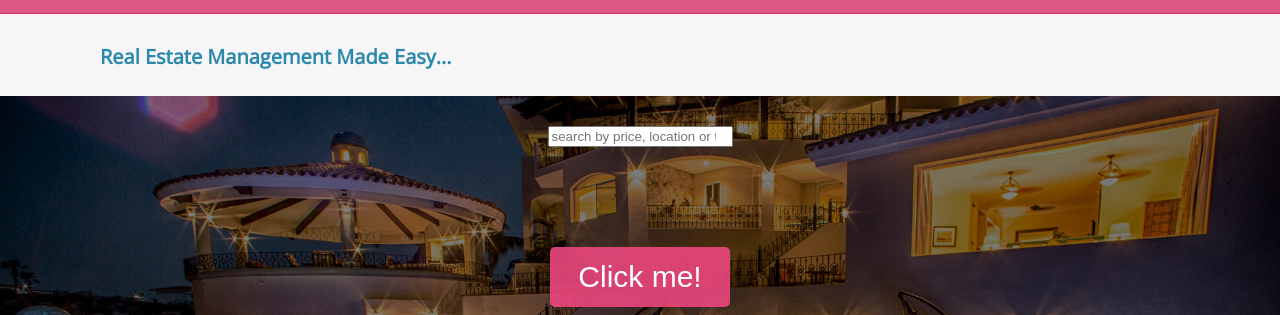
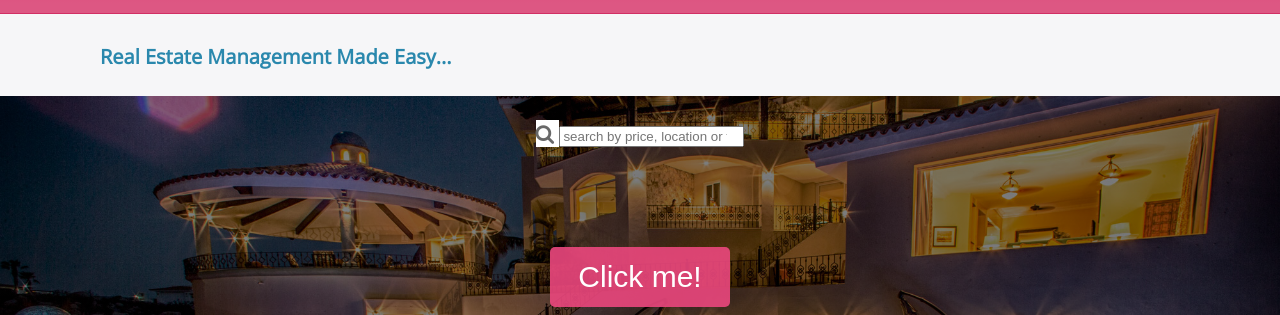
Before and after one commit to chubibest/PropertyPro-lite, a plain HTML site: page UI/user.html in a window 1280 px wide. Shown: the part 54-369 px from the top of the page. Drawn offline with nearby package versions, Linux system fonts and the light colour scheme.

```diff
--- a/UI/css/user.css
+++ b/UI/css/user.css
@@ -19,7 +19,9 @@
 
 #search_area label {
   background: #ffffff;
-  height: 21px
+  height: 21px;
+  color: dimgray;
+  border:none;
 
 }
 
--- a/UI/user.html
+++ b/UI/user.html
@@ -7,6 +7,7 @@
   <title>PropertyPro-lite</title>
   <link href="https://fonts.googleapis.com/css?family=Open+Sans&display=swap" rel="stylesheet">
   <link rel="stylesheet" href="https://cdnjs.cloudflare.com/ajax/libs/font-awesome/4.7.0/css/font-awesome.min.css">
+
   <link rel="stylesheet" href="css/main.css">
   <link rel="stylesheet" href="css/user.css">
 </head>
@@ -38,9 +39,7 @@
     <div id="search_area">
       <div>
           <label for="search_bar">
-             <!-- <svg xmlns="http://www.w3.org/2000/svg" width="24" height="15" viewBox="0 0 20 20" id ="search_icon">
-             <path d="M15.5 14h-.79l-.28-.27C15.41 12.59 16 11.11 16 9.5 16 5.91 13.09 3 9.5 3S3 5.91 3 9.5 5.91 16 9.5 16c1.61 0 3.09-.59 4.23-1.57l.27.28v.79l5 4.99L20.49 19l-4.99-5zm-6 0C7.01 14 5 11.99 5 9.5S7.01 5 9.5 5 14 7.01 14 9.5 11.99 14 9.5 14z"></path>
-             </svg> -->
+              <i class="fa fa-search"></i>
            </label>
          <input type="search" placeholder="search by price, location or type" id="search_bar">
         </div>
```
